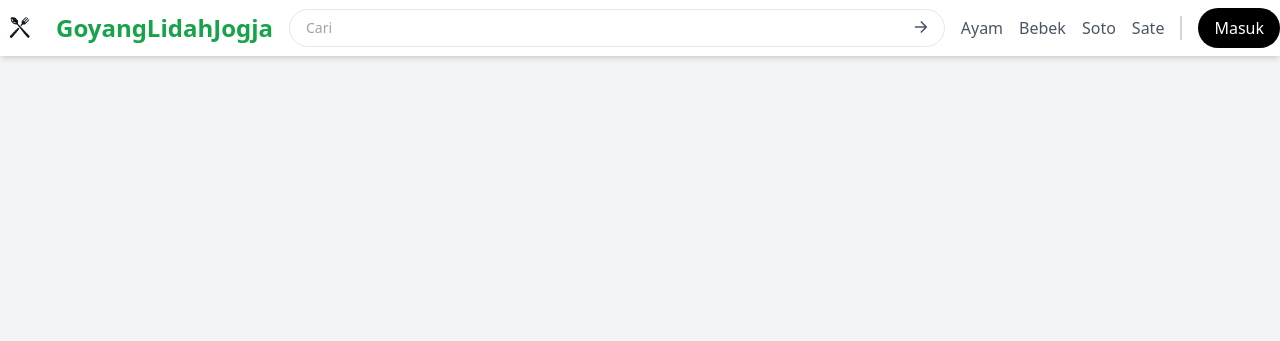
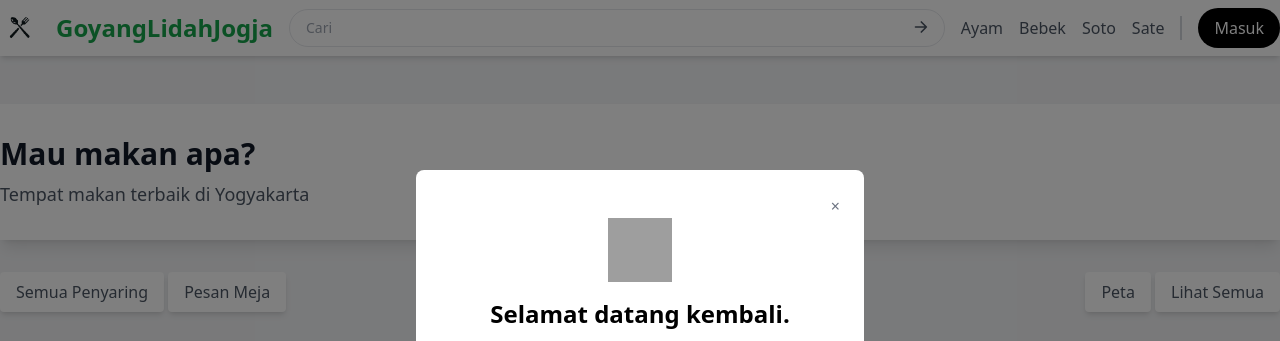
Before and after one commit to D-EZA-Kelompok5/goyang-lidah-jogja, a Django app: page /login/ in a window 1280 px wide, after a click on "Masuk". Shown: the top 341 px of the page. Run offline with Django 5.2, Linux system fonts and the light colour scheme; some libraries are stand-ins or nearby versions; grey boxes are pictures that could not be loaded.

Commit message:
fix modals register

```diff
--- a/main/templates/main.html
+++ b/main/templates/main.html
@@ -7,7 +7,7 @@
 {% block content %}
 <header class="bg-white shadow-lg mt-4 py-8">
     <div class="container mx-auto">
-        <h1 class="text-3xl font-bold text-gray-900">Restoran di Yogyakarta</h1>
+        <h1 class="text-3xl font-bold text-gray-900"style="text-center">Mau makan apa?</h1>
         <p class="text-lg text-gray-600 mt-2">Tempat makan terbaik di Yogyakarta</p>
     </div>
 </header>
@@ -55,13 +55,13 @@
 </section>
 
 <!-- Login Modal -->
-<div id="loginModal" class="modal-backdrop {% if not form.errors %}hidden{% endif %}">
+<div id="loginModal" class="modal-backdrop {% if form.errors %}block{% else %}hidden{% endif %}">
   <div class="fixed inset-0 flex items-center justify-center">
     <div class="bg-white rounded-lg p-6 max-w-md w-full">
 
       <!-- Close Button -->
       <div class="flex justify-end">
-        <button class="text-gray-500 hover:text-gray-700" data-modal-toggle="loginModal">&times;</button>
+        <button class="text-gray-500 hover:text-gray-700" data-modal-close>&times;</button>
       </div>
 
       <!-- Logo (optional) -->
@@ -79,6 +79,9 @@
           <label for="email" class="block text-sm font-medium text-gray-700">Username atau Alamat email</label>
           <input type="text" name="username" id="email" placeholder="Username atau Email" required
                  class="mt-1 block w-full px-3 py-2 border border-gray-300 rounded-md shadow-sm focus:ring-indigo-500 focus:border-indigo-500 sm:text-sm">
+          {% if form.username.errors %}
+          <div class="mt-1 text-red-500 text-sm">{{ form.username.errors }}</div>
+          {% endif %}
         </div>
 
         <div class="mb-4">
@@ -87,6 +90,9 @@
             <input type="password" name="password" id="password" placeholder="Sandi" required
                    class="mt-1 block w-full px-3 py-2 border border-gray-300 rounded-md shadow-sm focus:ring-indigo-500 focus:border-indigo-500 sm:text-sm">
           </div>
+          {% if form.password.errors %}
+          <div class="mt-1 text-red-500 text-sm">{{ form.password.errors }}</div>
+          {% endif %}
         </div>
 
         <!-- Error Handling -->
@@ -105,7 +111,81 @@
       <!-- Registration Link -->
       <div class="mt-6 text-center">
         <span class="text-gray-400">Belum jadi anggota?</span>
-        <a href="{% url 'main:register' %}" class="text-black font-bold">Daftar Sekarang</a>
+        <a href="#" class="text-black font-bold" data-modal-toggle="registerModal">Daftar Sekarang</a>
+      </div>
+    </div>
+  </div>
+</div>
+
+<!-- Register Modal -->
+<div id="registerModal" class="modal-backdrop {% if form.errors %}block{% else %}hidden{% endif %}">
+  <div class="fixed inset-0 flex items-center justify-center">
+    <div class="bg-white rounded-lg p-6 max-w-md w-full">
+
+      <!-- Close Button -->
+      <div class="flex justify-end">
+        <button class="text-gray-500 hover:text-gray-700" data-modal-close>&times;</button>
+      </div>
+
+      <!-- Logo (optional) -->
+      <div class="flex justify-center mb-4">
+        <img src="path/to/logo.png" alt="Logo" class="w-16 h-16">
+      </div>
+
+      <!-- Welcome Message -->
+      <h3 class="text-2xl font-bold text-center">Daftar Sekarang</h3>
+
+      <!-- Register Form -->
+      <form method="POST" action="{% url 'main:register' %}" class="mt-6">
+        {% csrf_token %}
+        <div class="mb-4">
+          <label for="username" class="block text-sm font-medium text-gray-700">Username</label>
+          <input type="text" name="username" id="username" placeholder="Username" required
+                 class="mt-1 block w-full px-3 py-2 border border-gray-300 rounded-md shadow-sm focus:ring-indigo-500 focus:border-indigo-500 sm:text-sm">
+          {% if form.username.errors %}
+          <div class="mt-1 text-red-500 text-sm">{{ form.username.errors }}</div>
+          {% endif %}
+        </div>
+
+        <div class="mb-4">
+          <label for="password1" class="block text-sm font-medium text-gray-700">Sandi</label>
+          <input type="password" name="password1" id="password1" placeholder="Sandi" required
+                 class="mt-1 block w-full px-3 py-2 border border-gray-300 rounded-md shadow-sm focus:ring-indigo-500 focus:border-indigo-500 sm:text-sm">
+          {% if form.password1.errors %}
+          <div class="mt-1 text-red-500 text-sm">{{ form.password1.errors }}</div>
+          {% endif %}
+        </div>
+
+        <div class="mb-4">
+          <label for="password2" class="block text-sm font-medium text-gray-700">Konfirmasi Sandi</label>
+          <input type="password" name="password2" id="password2" placeholder="Konfirmasi Sandi" required
+                 class="mt-1 block w-full px-3 py-2 border border-gray-300 rounded-md shadow-sm focus:ring-indigo-500 focus:border-indigo-500 sm:text-sm">
+          {% if form.password2.errors %}
+          <div class="mt-1 text-red-500 text-sm">{{ form.password2.errors }}</div>
+          {% endif %}
+        </div>
+
+        <!-- Error Handling -->
+        {% if form.non_field_errors %}
+        <div class="mt-2 text-red-500 text-sm">
+          {{ form.non_field_errors }}
+        </div>
+        {% endif %}
+
+        <!-- Submit Button -->
+        <div class="mt-6">
+          <button type="submit" class="w-full bg-black text-white py-2 rounded-lg">Daftar</button>
+        </div>
+      </form>
+
+      <!-- Back to Login Button -->
+      <div class="mt-6 text-center">
+        <span class="text-gray-400">Sudah punya akun?</span>
+        <a href="#" class="text-black font-bold" data-modal-toggle="loginModal">Masuk</a>
+        <!-- Back Button -->
+        <div class="mt-4">
+          <button class="w-full bg-gray-200 text-black py-2 rounded-lg" data-modal-toggle="loginModal">Kembali ke Login</button>
+        </div>
       </div>
     </div>
   </div>
@@ -113,14 +193,26 @@
 
 <!-- Modal Toggle Script -->
 <script>
+  // Function to toggle modals
   document.querySelectorAll("[data-modal-toggle]").forEach((el) => {
     el.addEventListener("click", () => {
-      const modal = document.getElementById(el.getAttribute("data-modal-toggle"));
-      modal.classList.toggle("hidden");
+      const targetModal = el.getAttribute("data-modal-toggle");
+
+      // Close both modals first to ensure they are hidden
+      document.getElementById('loginModal').classList.add("hidden");
+      document.getElementById('registerModal').classList.add("hidden");
+
+      // Open the targeted modal
+      document.getElementById(targetModal).classList.toggle("hidden");
     });
   });
 
-
-
+  // Function to close both modals when the close button is clicked
+  document.querySelectorAll("[data-modal-close]").forEach((el) => {
+    el.addEventListener("click", () => {
+      document.getElementById('loginModal').classList.add("hidden");
+      document.getElementById('registerModal').classList.add("hidden");
+    });
+  });
 </script>
 {% endblock %}
--- a/main/views.py
+++ b/main/views.py
@@ -25,7 +25,7 @@
             messages.success(request, 'Your account has been successfully created!')
             return redirect('main:show_main')  # Correct namespace
     context = {'form': form}
-    return render(request, 'register.html', context)
+    return render(request, 'main.html', context)
 
 def login_user(request):
     form = AuthenticationForm(request, data=request.POST or None)
@@ -36,7 +36,8 @@
         response.set_cookie('last_login', str(datetime.datetime.now()))
         return response
 
-    return render(request, 'base.html', {'form': form})
+    return render(request, 'main.html', {'form': form})
+
 
 def logout_user(request):
     logout(request)
```
Also changed, not shown: main/templates/login.html (deleted, +0 -31 lines), main/templates/register.html (deleted, +0 -30 lines).
